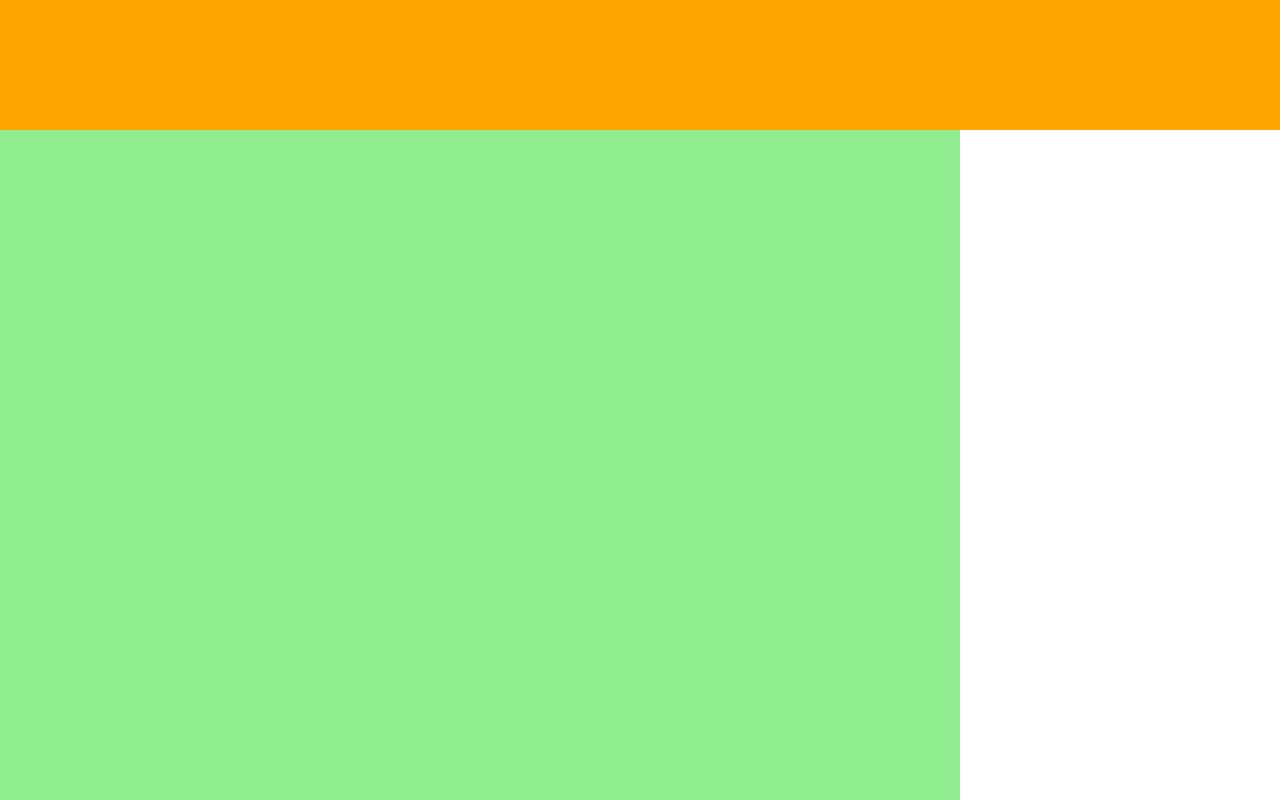
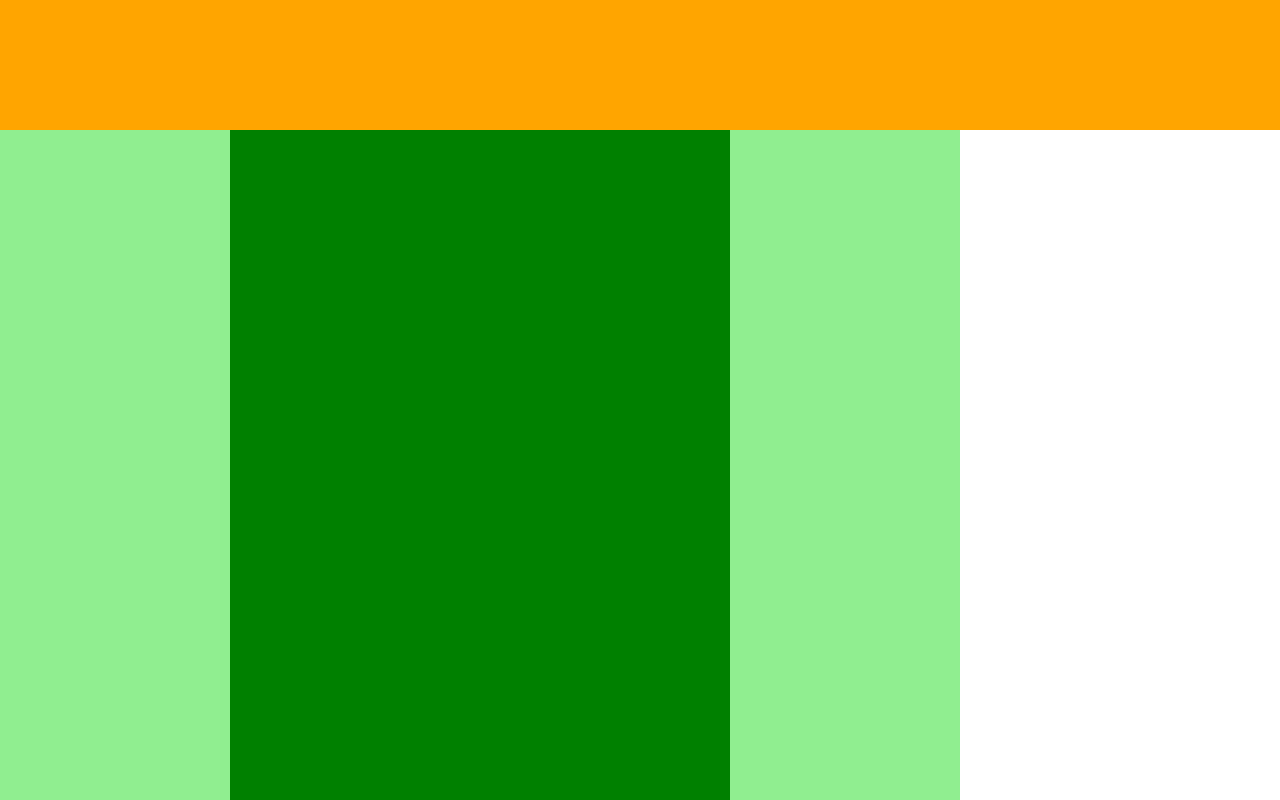
Before and after one commit to KanaKarimata/chapter4_exercise, a plain HTML site: page index.html in a window 1280 px wide. Shown: the part 420-1220 px from the top of the page. Drawn offline with Linux system fonts and the light colour scheme.

Commit message:
[Finish]1-4 chapter4_exercise

```diff
--- a/index.html
+++ b/index.html
@@ -12,8 +12,10 @@
 
   <div class="main-visual"></div>
 
-  <div class="main"></div>
-
+  <div class="main">
+    <div class="main-content">
+  </div>
+</div>
   <div class="footer"></div>
 
 </body>
--- a/style.css
+++ b/style.css
@@ -20,6 +20,14 @@
   width: 960px;
   height: 1400px;
   background-color: lightgreen;
+  display: flex;
+  justify-content: center;
+}
+
+.main-content {
+  width: 500px;
+  height: 1400px;
+  background-color: green;
 }
 
 .footer {
```
